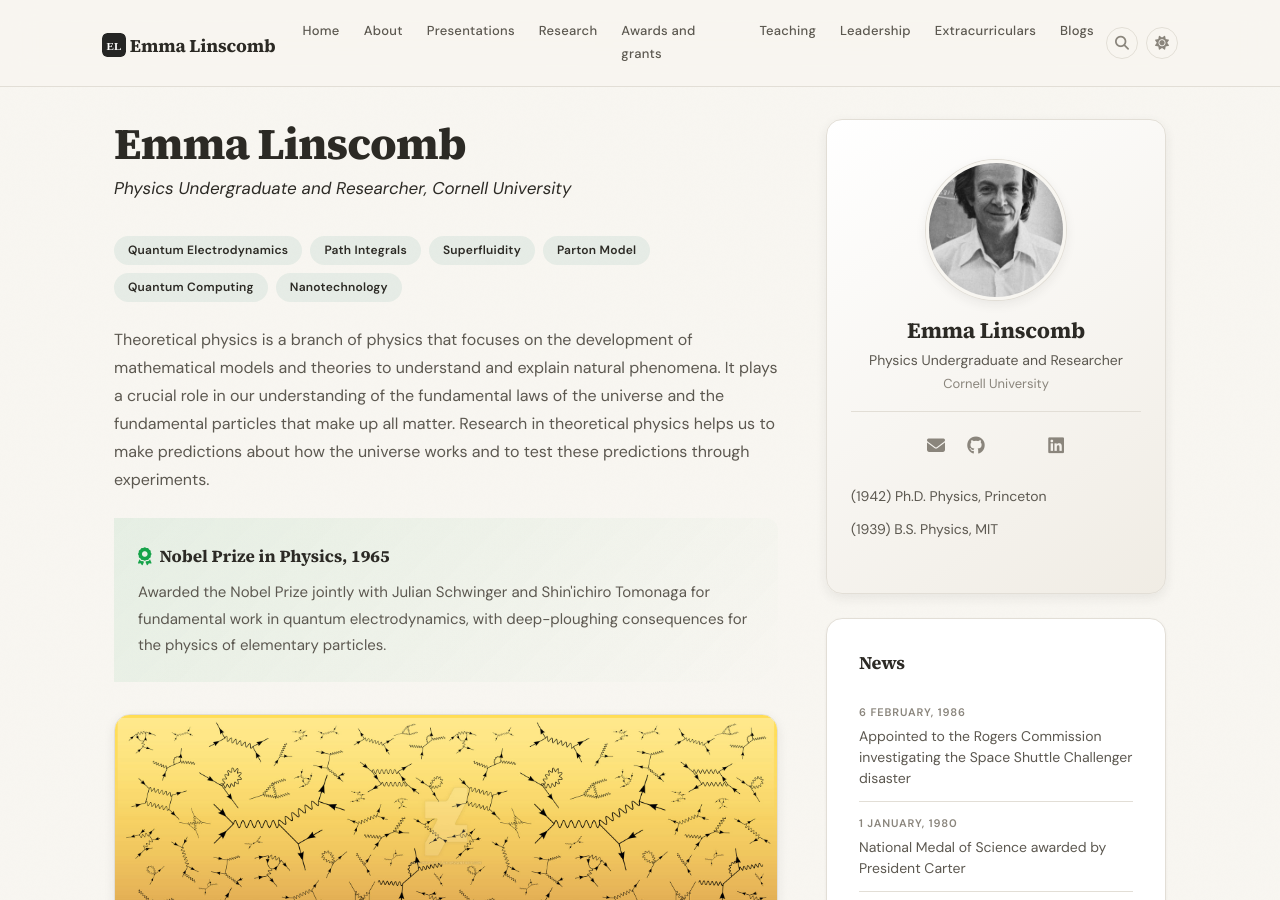
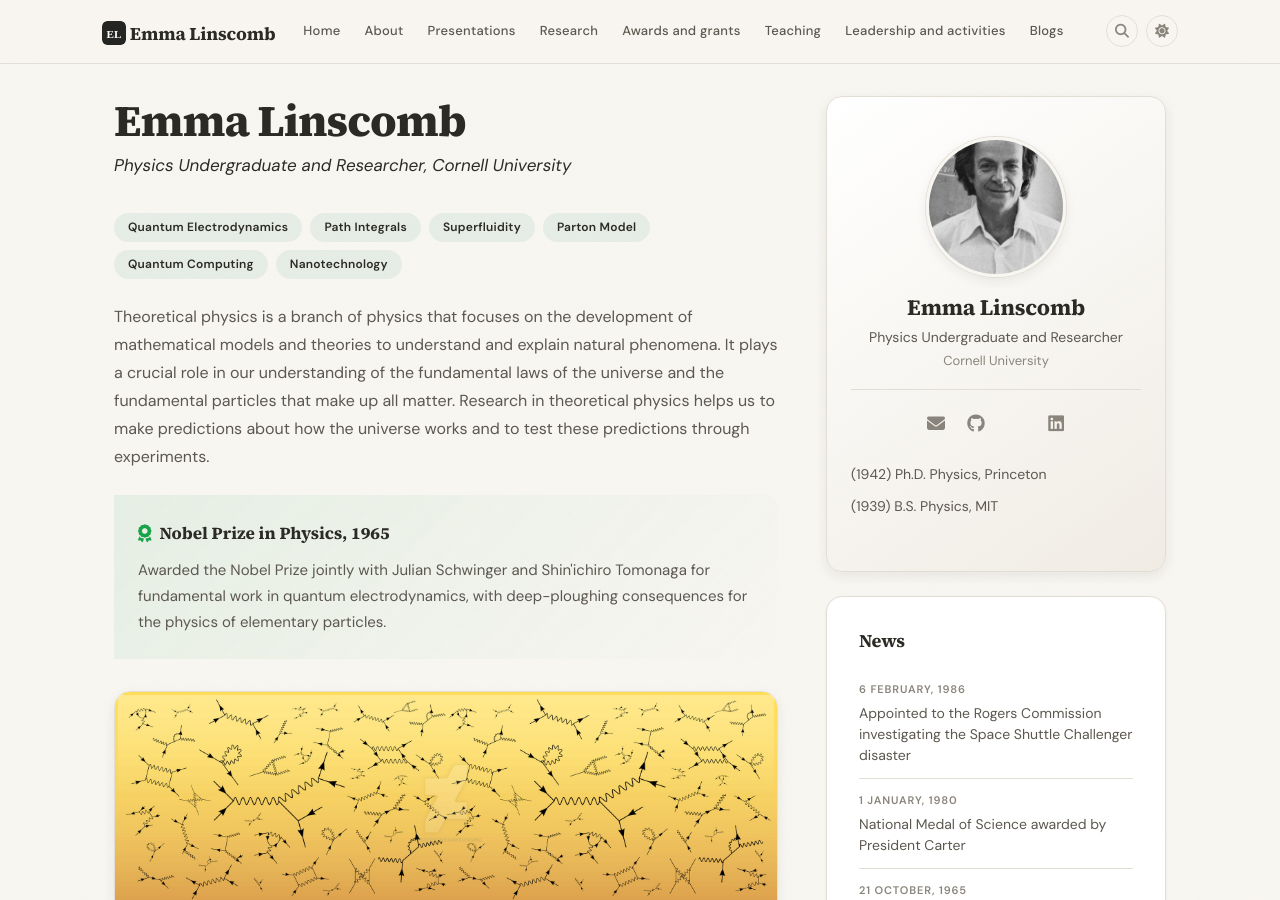
Before and after one commit to egl49/egl49.github.io, a Jekyll site: the page built from _pages/home.md, in a window 1280 px wide and 900 px high. Built offline with Jekyll 4.4.1, drawn with Linux system fonts in a browser that asks for light colours; a style sheet for code colours, icons or effects is not loaded.

Commit message:
Rename leadership and extracurriculars sections

```diff
--- a/_config.yml
+++ b/_config.yml
@@ -44,8 +44,7 @@ nav_pages:
   # - name: software
   # - name: team
   - name: teaching
-  - name: leadership
-  - name: extracurriculars
+  - name: leadership and activities
   - name: blogs
 
 # ============================================================
```
